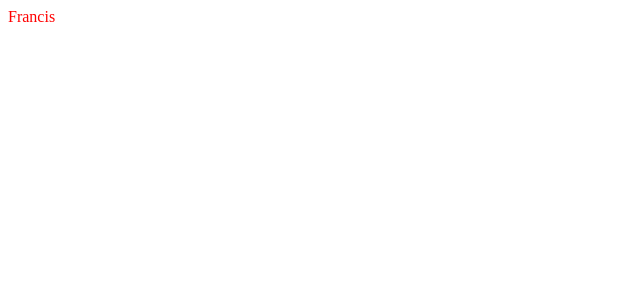
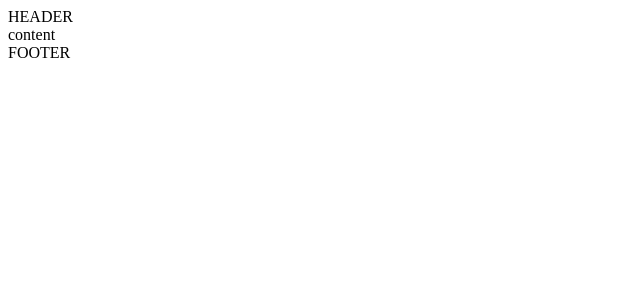
Before and after one commit to shengo333/udemi-tuts, a Vue app in the folder udemi-tuts/: page / in a window 1280 px wide. Shown: the top 300 px of the page, without its empty margins (0-640 px from the left). Built offline with nearby package versions, Linux system fonts and the light colour scheme.

Commit message:
ugly stuff

```diff
--- a/udemi-tuts/src/App.vue
+++ b/udemi-tuts/src/App.vue
@@ -1,19 +1,19 @@
 <template>
-    <div>{{ name }}</div>
+    <div>
+        <app-header></app-header>
+        <div>
+            content
+        </div>
+        <app-footer></app-footer>
+    </div>
 </template>
 
 <script>
+    import Footer from './components/header_footer/Footer.vue';
     export default {
-        data(){
-            return {
-                name:'Francis'
-            }
+        components:{
+            'app-footer': Footer
         }
+
     }
 </script>
-
-<style>
-    div {
-        color:red
-    }
-</style>
--- /dev/null
+++ b/udemi-tuts/src/components/header_footer/Footer.vue
@@ -0,0 +1,5 @@
+<template>
+    <footer>
+        FOOTER
+    </footer>
+</template>
--- /dev/null
+++ b/udemi-tuts/src/components/header_footer/Header.vue
@@ -0,0 +1,5 @@
+<template>
+    <header>
+        HEADER
+    </header>
+</template>
--- a/udemi-tuts/src/main.js
+++ b/udemi-tuts/src/main.js
@@ -1,4 +1,8 @@
 import { createApp } from 'vue';
 import App from './App.vue';
+import Header from './components/header_footer/Header';
 
-createApp(App).mount('#app')
+const app = createApp(App);
+
+app.component('app-header',Header);
+app.mount('#app');
```
